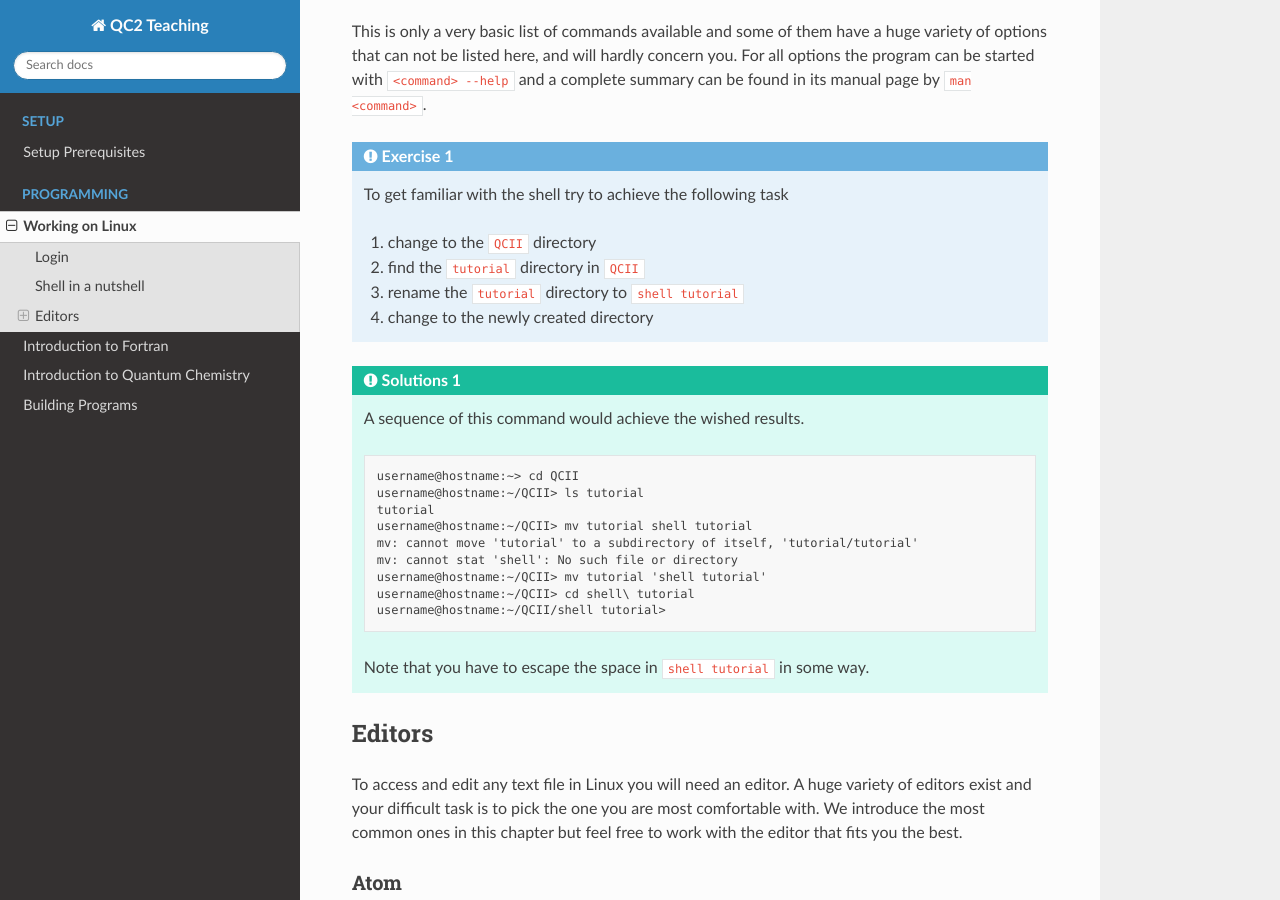
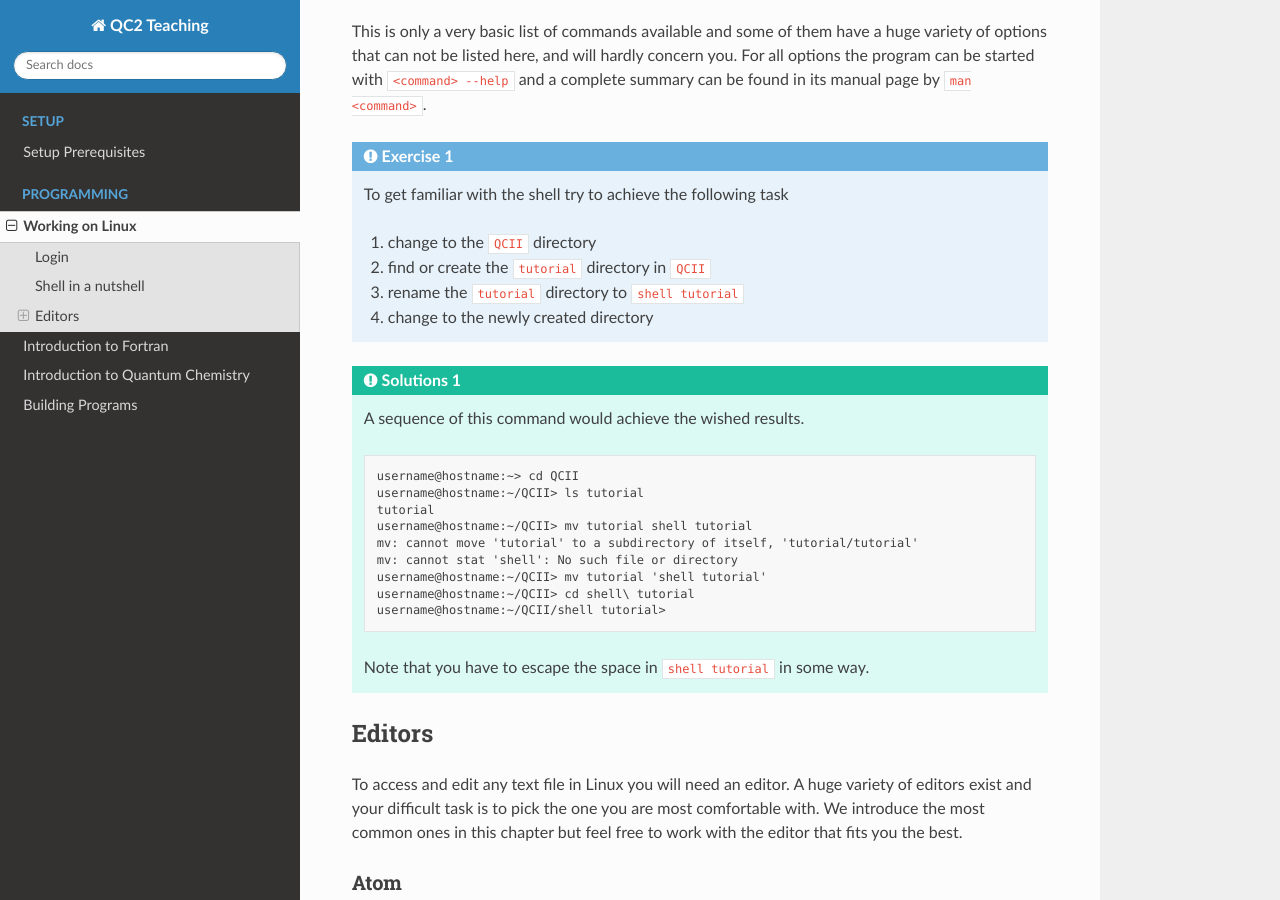
Before and after one commit to grimme-lab/qc2-teaching, a Sphinx documentation site: the page built from doc/intro.rst, in a window 1280 px wide and 900 px high, scrolled down 3373 px. Built offline with Sphinx 7.4.7 and the Read the Docs theme 2.0.0, drawn with Linux system fonts in a browser that asks for light colours.

Commit message:
Change wording in shell intro slightly

```diff
--- a/doc/intro.rst
+++ b/doc/intro.rst
@@ -192,7 +192,7 @@ a complete summary can be found in its manual page by ``man <command>``.
    To get familiar with the shell try to achieve the following task
 
    1. change to the ``QCII`` directory
-   2. find the ``tutorial`` directory in ``QCII``
+   2. find or create the ``tutorial`` directory in ``QCII``
    3. rename the ``tutorial`` directory to ``shell tutorial``
    4. change to the newly created directory
 
```
